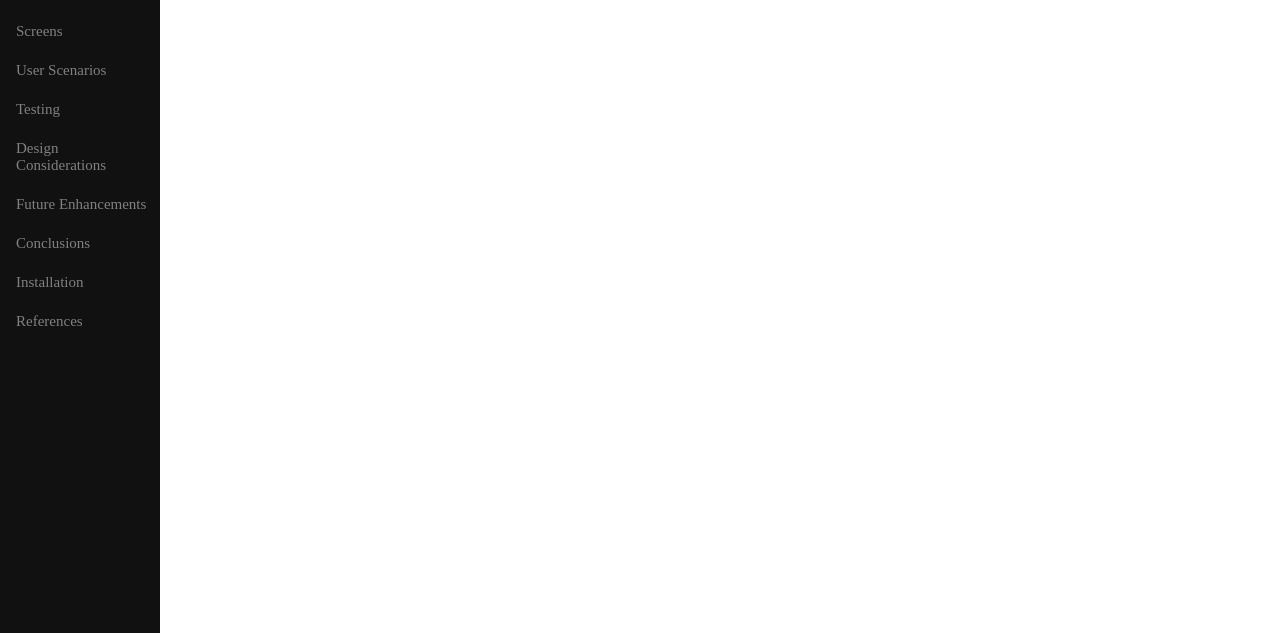
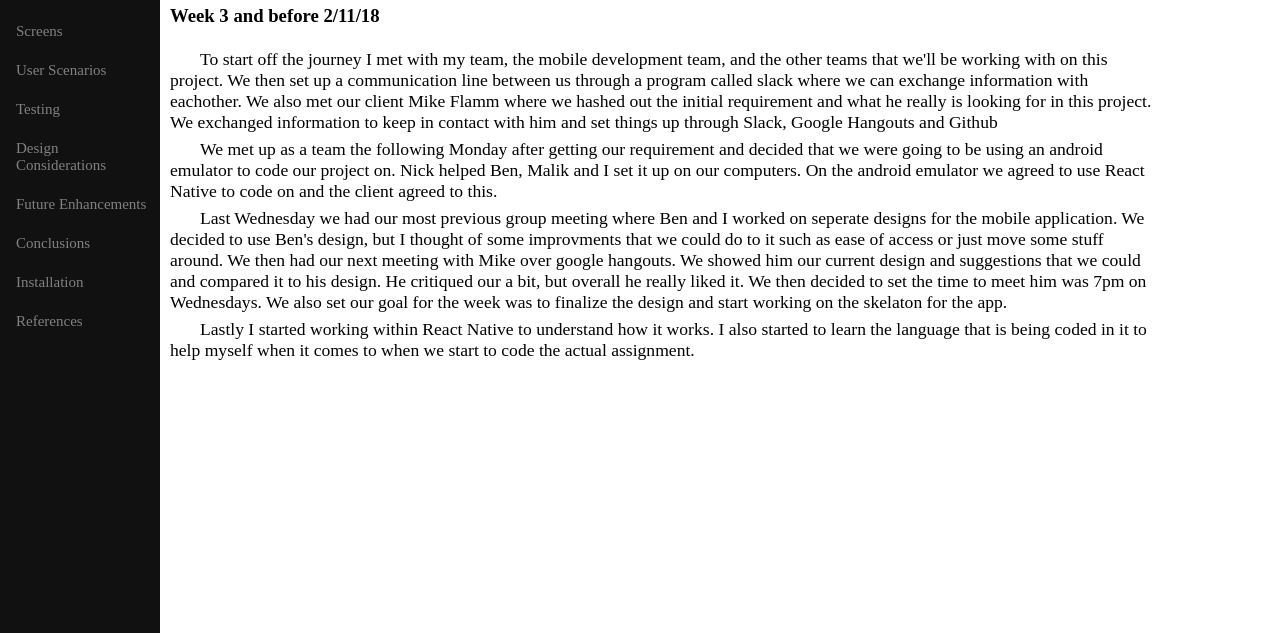
Before and after one commit to maco248/cs499s18p08.github.io, a plain HTML site: page collinupdates.html in a window 1280 px wide. Shown: the part 169-802 px from the top of the page. Drawn offline with Linux system fonts and the light colour scheme.

Commit message:
Update collinupdates.htlm

```diff
--- a/collinupdates.html
+++ b/collinupdates.html
@@ -25,8 +25,22 @@
 <a href="installation.html"> Installation </a>
 <a href="references.html"> References </a>
 </div>
+	<h1> Collin's Updates </h1>
+	<h3> Week 3 and before 2/11/18 </h3>
 
-
-	<h1> Collin's Updates </h1>
+	<p>To start off the journey I met with my team, the mobile development team, and the other teams that we'll be working with on this project.
+		We then set up a communication line between us through a program called slack where we can exchange information with eachother.
+		We also met our client Mike Flamm where we hashed out the initial requirement and what he really is looking for in this project.
+		We exchanged information to keep in contact with him and set things up through Slack, Google Hangouts and Github</p>
+	<p>We met up as a team the following Monday after getting our requirement and decided that we were going to be using an android emulator to code our project on.
+		Nick helped Ben, Malik and I set it up on our computers. On the android emulator we agreed to use React Native to code on
+		and the client agreed to this.</p>
+	<p>Last Wednesday we had our most previous group meeting where Ben and I worked on seperate designs for the mobile application. We decided to
+		use Ben's design, but I thought of some improvments that we could do to it such as ease of access or just move some stuff around.
+		We then had our next meeting with Mike over google hangouts. We showed him our current design and suggestions that we could and compared
+		it to his design. He critiqued our a bit, but overall he really liked it. We then decided to set the time to meet him was 7pm on Wednesdays.
+		We also set our goal for the week was to finalize the design and start working on the skelaton for the app.</p>
+	<p>Lastly I started working within React Native to understand how it works. I also started to learn the language that is being coded in it
+		to help myself when it comes to when we start to code the actual assignment.</p>
 </body>
 </html>
```
